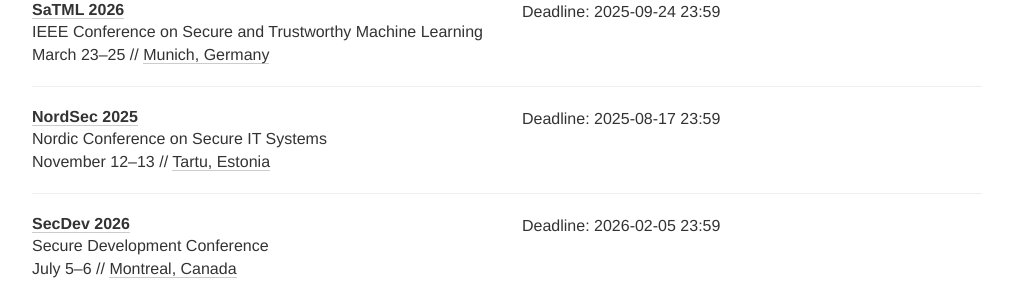
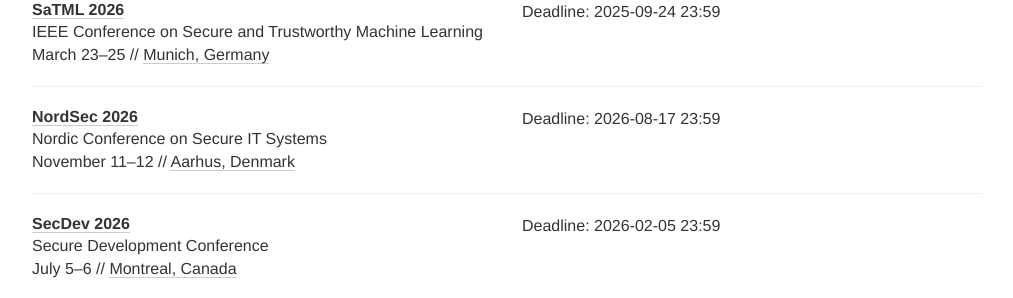
Before and after one commit to sec-deadlines/sec-deadlines.github.io, a Jekyll site: the page built from index.html, in a window 1280 px wide and 900 px high, scrolled down 12912 px. Shown: the part 152-450 px from the top of the window, without its empty margins (133-1146 px from the left). Built offline with Jekyll 4.4.1, drawn with Linux system fonts in a browser that asks for light colours; nearby versions of some CDN libraries; comment, search, counter and statistics services are not loaded.

Commit message:
Update NordSec'26

```diff
--- a/_data/conferences.yml
+++ b/_data/conferences.yml
@@ -792,12 +792,12 @@
   tags: [SEC, PRIV, CONF]
 
 - name: NordSec
-  year: 2025
+  year: 2026
   description: Nordic Conference on Secure IT Systems
-  link: https://nordsec2025.cs.ut.ee/
-  deadline: ["2025-08-17 23:59"]
-  date: "November 12-13"
-  place: Tartu, Estonia
+  link: http://nordsec2026.dk/
+  deadline: ["2026-08-17 23:59"]
+  date: "November 11-12"
+  place: Aarhus, Denmark
   tags: [SEC, PRIV, CONF]
 
 - name: SecDev
```
